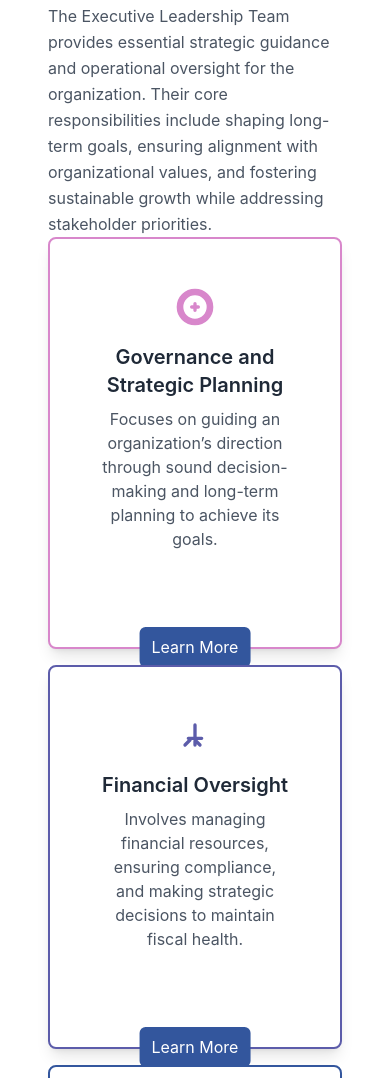
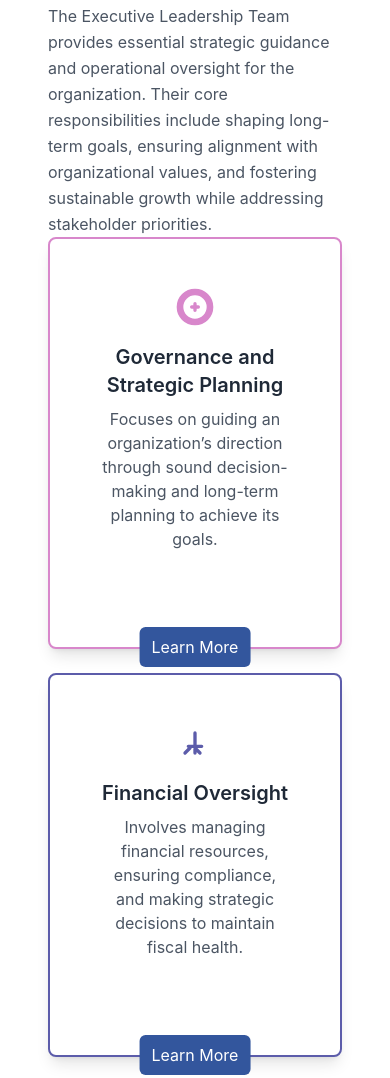
Before and after one commit to missesenam/Eternal_Life, a plain HTML site: page index.html in a window 390 px wide. Shown: the part 1369-2447 px from the top of the page. Drawn offline with nearby package versions, Linux system fonts and the light colour scheme.

Commit message:
my commit

```diff
--- a/index.html
+++ b/index.html
@@ -86,7 +86,7 @@
             addressing stakeholder priorities.
           </p>
         </div>
-        <div class="lg:col-span-3 grid lg:grid-cols-3 gap-4">
+        <div class="lg:col-span-3 grid lg:grid-cols-3 gap-6 lg:gap-4">
           <div
             class="bg-white rounded-lg shadow-lg border-2 border-pink p-6 relative"
           >
```
